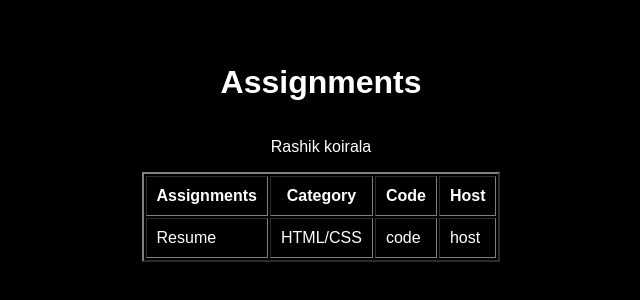
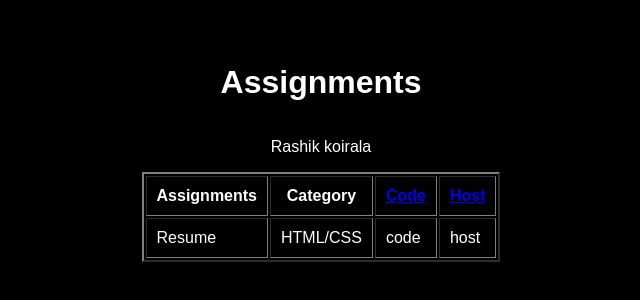
Before and after one commit to Rashik977/Assignment-table, a plain HTML site: page index.html in a window 1280 px wide. Shown: the part 248-548 px from the top of the page, without its empty margins (319-959 px from the left). Drawn offline with Linux system fonts and the light colour scheme.

Commit message:
add resume link

```diff
--- a/index.html
+++ b/index.html
@@ -30,8 +30,20 @@
       <tr>
         <th>Assignments</th>
         <th>Category</th>
-        <th>Code</th>
-        <th>Host</th>
+        <th>
+          <a
+            href="https://github.com/Rashik977/Resume-Assignment"
+            target="_blank"
+            >Code</a
+          >
+        </th>
+        <th>
+          <a
+            href="https://rashik977.github.io/Resume-Assignment/"
+            target="_blank"
+            >Host</a
+          >
+        </th>
       </tr>
       <tr>
         <td>Resume</td>
```
